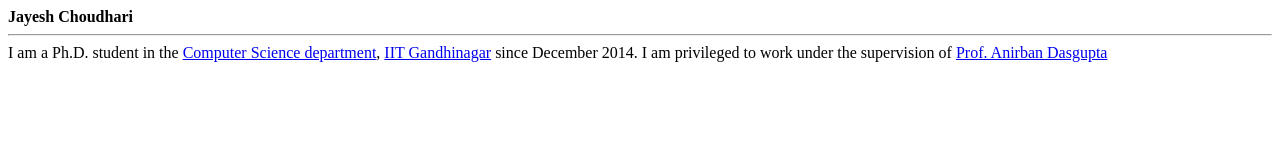
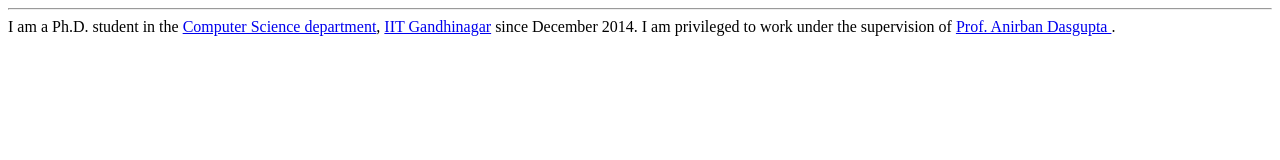
Before and after one commit to jayeshchoudhari/jc17-old.github.io, a plain HTML site: page index.html in a window 1280 px wide. Drawn offline with Linux system fonts and the light colour scheme.

Commit message:
phd student -- supervision

```diff
--- a/index.html
+++ b/index.html
@@ -1,4 +1,4 @@
-<strong>Jayesh Choudhari</strong>
+<title>Jayesh Choudhari</title>
 <hr>
 
-I am a Ph.D. student in the <a href="http://cs.iitgn.ac.in/"> Computer Science department</a>, <a href="http://www.iitgn.ac.in/"> IIT Gandhinagar</a> since December 2014. I am privileged to work under the supervision of <a href="https://sites.google.com/site/anirbandasgupta/"> Prof. Anirban Dasgupta </a>
+I am a Ph.D. student in the <a href="http://cs.iitgn.ac.in/"> Computer Science department</a>, <a href="http://www.iitgn.ac.in/"> IIT Gandhinagar</a> since December 2014. I am privileged to work under the supervision of <a href="https://sites.google.com/site/anirbandasgupta/"> Prof. Anirban Dasgupta </a>.
```
